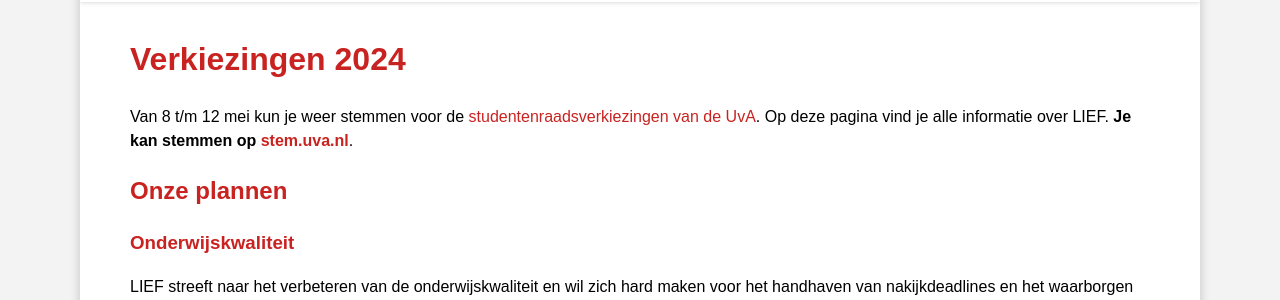
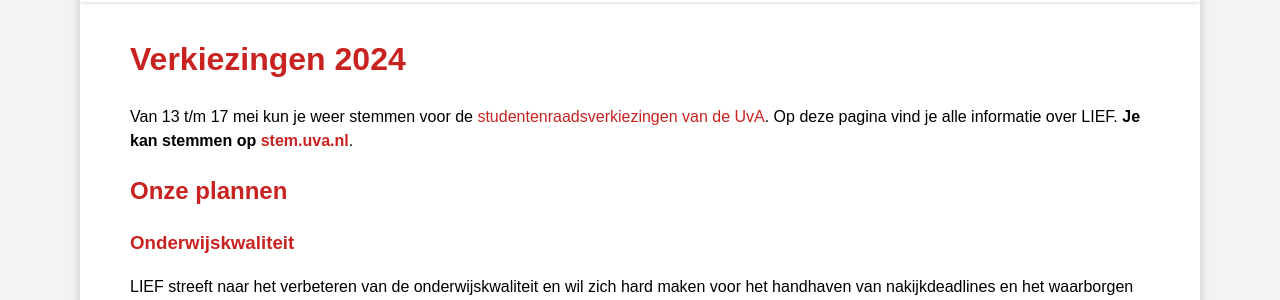
Before and after one commit to liefnwi/liefnwi.github.io, a Jekyll site: the page built from stem.md, in a window 1280 px wide and 900 px high. Shown: the part 136-436 px from the top of the window. Built offline with Jekyll 4.4.1, drawn with Linux system fonts in a browser that asks for light colours; nearby versions of some CDN libraries.

Commit message:
Update stem.md

```diff
--- a/stem.md
+++ b/stem.md
@@ -3,7 +3,7 @@
 ---
 # Verkiezingen 2024
 
-Van 8 t/m 12 mei kun je weer stemmen voor de [studentenraadsverkiezingen van de UvA](https://student.uva.nl/onderwerpen/studentenraadsverkiezingen). Op deze pagina vind je alle informatie over LIEF. **Je kan stemmen op [stem.uva.nl](http://stem.uva.nl)**.
+Van 13 t/m 17 mei kun je weer stemmen voor de [studentenraadsverkiezingen van de UvA](https://student.uva.nl/onderwerpen/studentenraadsverkiezingen). Op deze pagina vind je alle informatie over LIEF. **Je kan stemmen op [stem.uva.nl](http://stem.uva.nl)**.
 
 ## Onze plannen
 
```
